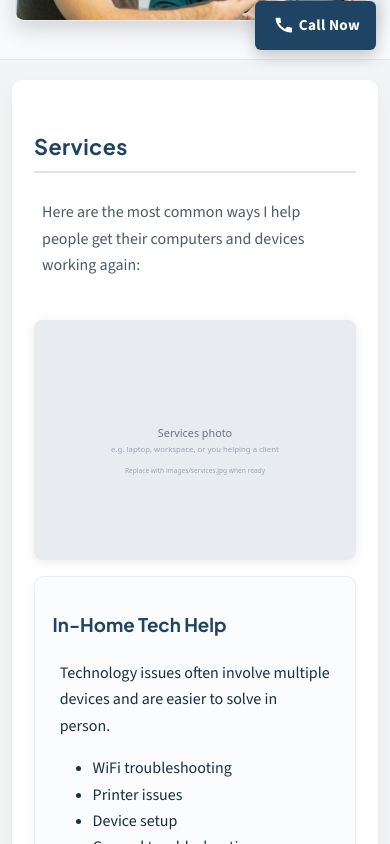
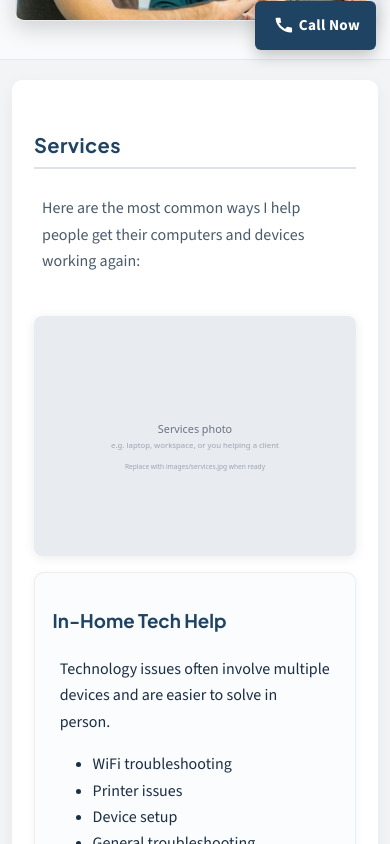
Before and after one commit to KyleD-474/westshore-digital-site, a plain HTML site: page index.html in a window 390 px wide. Shown: the part 780-1624 px from the top of the page. Drawn offline with nearby package versions, Linux system fonts and the light colour scheme.

Commit message:
Update style.css

```diff
--- a/style.css
+++ b/style.css
@@ -338,6 +338,12 @@
     border-bottom: 2px solid rgba(31, 67, 99, 0.15);
     padding-bottom: 6px;
     letter-spacing: 0.02em;
+  }
+
+  @media (max-width: 640px) {
+    h2 {
+      font-size: 1.25rem;
+    }
   }
 
   h3 {
```
